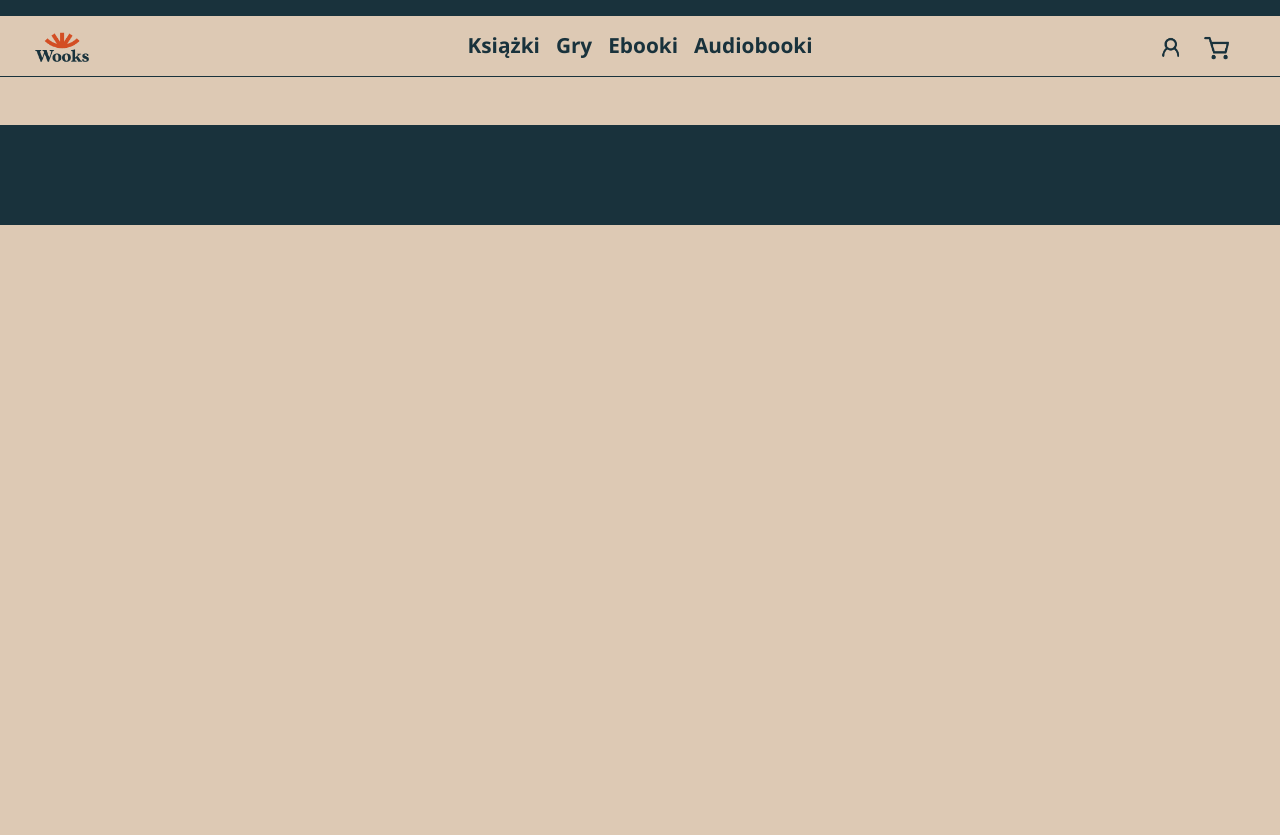
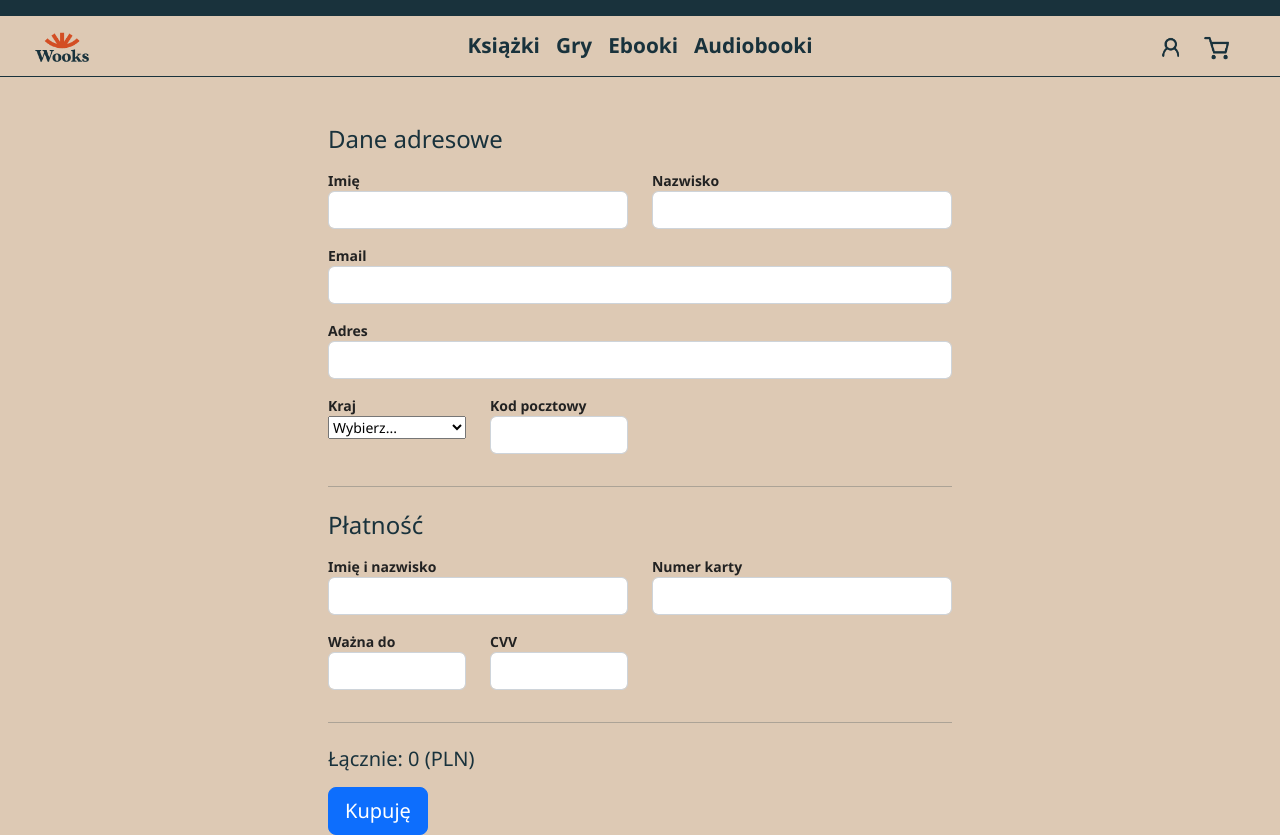
Before and after one commit to Jaroslaw-Bak/bookstore-frontend, a React (Create React App) app: page /Checkout in a window 1280 px wide. Before the commit the page ends 800 px from the top, so only its background shows below. Built offline with nearby package versions, Linux system fonts and the light colour scheme.

Commit message:
checkout page

```diff
--- a/src/App.js
+++ b/src/App.js
@@ -7,11 +7,11 @@ import Home from './components/Home/Home';
 import SingleProduct from './components/SingleProduct/SingleProduct';
 import Cart from './components/Cart/Cart';
 import Profile from './components/Profile/Profile';
-import Footer from './components/Footer/Footer';
 import ProductsPage from './components/ProductsPage/ProductsPage';
 import Admin from './components/Admin/Admin';
 import AddProduct from './components/Admin/AddProduct';
 import Users from './components/Admin/Users';
+import Checkout from './components/Checkout/Checkout';
 
 function App() {
 	return (
@@ -28,8 +28,8 @@ function App() {
 					<Route path='addProduct' element={<AddProduct />} />
 					<Route path='users' element={<Users />} />
 				</Route>
+				<Route path='Checkout'  element={<Checkout/>} />
 			</Routes>
-			<Footer />
 		</ShoppingCartProvider>
 	);
 }
--- a/src/components/Cart/Cart.js
+++ b/src/components/Cart/Cart.js
@@ -1,15 +1,19 @@
 import { useContext, useEffect, useState } from 'react';
 import { ShoppingCartContext } from '../../context/shoppingCartContext';
+import { Link } from 'react-router-dom';
 
 const Cart = () => {
-	const { cartItems, addToCart, removeFromCart, deleteFromCart} = useContext(ShoppingCartContext);
+	const { cartItems, addToCart, removeFromCart, deleteFromCart } =
+		useContext(ShoppingCartContext);
 	const [total, setTotal] = useState(0);
 
 	useEffect(() => {
 		setTotal(0);
 		const totalPrice = () => {
 			cartItems.map((el) => {
-				setTotal((prevState) => prevState + parseInt(Number(el.price) * Number(el.qty)));
+				setTotal(
+					(prevState) => prevState + parseInt(Number(el.price) * Number(el.qty))
+				);
 				return null;
 			});
 		};
@@ -39,7 +43,9 @@ const Cart = () => {
 												</div>
 
 												<div className='col-md-3 col-lg-3 col-xl-2 d-flex'>
-													<button onClick={() => removeFromCart(el)} className='btn px-2' >-</button>
+													<button onClick={() => removeFromCart(el)} className='btn px-2'>
+														-
+													</button>
 													<input value={el.qty} className='form-control form-control-sm' />
 													<button onClick={() => addToCart(el)} className='btn px-2'>
 														+
@@ -73,9 +79,11 @@ const Cart = () => {
 								<div className='card'>
 									<div className='card-body p-4'>
 										<div className='float-end me-5'>
-											<button type='button' className='btn btn-warning btn-block btn-lg'>
-												Płatności
-											</button>
+											<Link to='/Checkout'>
+												<button type='button' className='btn btn-warning btn-block btn-lg'>
+													Płatności
+												</button>
+											</Link>
 										</div>
 									</div>
 								</div>
--- /dev/null
+++ b/src/components/Checkout/Checkout.css
@@ -0,0 +1,10 @@
+.container {
+    max-width: 960px;
+    font-size: 14px;
+    display: flex;
+    justify-content: center;
+  }
+
+.border-top { border-top: 1px solid #e5e5e5; }
+.border-bottom { border-bottom: 1px solid #e5e5e5; }
+.box-shadow { box-shadow: 0 .25rem .75rem rgba(0, 0, 0, .05); }
--- /dev/null
+++ b/src/components/Checkout/Checkout.js
@@ -0,0 +1,165 @@
+import './Checkout.css';
+import 'bootstrap/dist/css/bootstrap.min.css';
+import { ShoppingCartContext } from '../../context/shoppingCartContext';
+import { useContext, useEffect, useState } from 'react';
+
+const Checkout = () => {
+	const { cartItems } = useContext(ShoppingCartContext);
+    const [total, setTotal] = useState(0);
+
+    useEffect(() => {
+		setTotal(0);
+		const totalPrice = () => {
+			cartItems.map((el) => {
+				setTotal(
+					(prevState) => prevState + parseInt(Number(el.price) * Number(el.qty))
+				);
+				return null;
+			});
+		};
+		totalPrice();
+	}, [cartItems]);
+
+	return (
+		<div className='maincontainer'>
+			<div className='container mt-5'>
+				<div className='col-md-8 order-md-1'>
+					<form className='needs-validation' novalidate>
+						<h4 className='mb-3'>Dane adresowe</h4>
+						<div className='row'>
+							<div className='col-md-6 mb-3'>
+								<label for='firstName'>Imię</label>
+								<input
+									type='text'
+									className='form-control'
+									id='firstName'
+									placeholder=''
+									value=''
+									required
+								/>
+								<div className='invalid-feedback'>Valid first name is required.</div>
+							</div>
+							<div className='col-md-6 mb-3'>
+								<label for='lastName'>Nazwisko</label>
+								<input
+									type='text'
+									className='form-control'
+									id='lastName'
+									placeholder=''
+									value=''
+									required
+								/>
+								<div className='invalid-feedback'>Valid last name is required.</div>
+							</div>
+						</div>
+						<div className='mb-3'>
+							<label for='email'>Email </label>
+							<input type='email' className='form-control' id='email' placeholder='' />
+							<div className='invalid-feedback'>
+								Please enter a valid email address for shipping updates.
+							</div>
+						</div>
+						<div className='mb-3'>
+							<label for='address'>Adres</label>
+							<input
+								type='text'
+								className='form-control'
+								id='address'
+								placeholder=''
+								required
+							/>
+							<div className='invalid-feedback'>
+								Please enter your shipping address.
+							</div>
+						</div>
+						<div className='row'>
+							<div className='col-md-3 mb-3'>
+								<label for='country'>Kraj</label>
+								<select className='custom-select d-block w-100' id='country' required>
+									<option value=''>Wybierz...</option>
+									<option>Polska</option>
+								</select>
+								<div className='invalid-feedback'>Please select a valid country.</div>
+							</div>
+							<div className='col-md-3 mb-3'>
+								<label for='zip'>Kod pocztowy</label>
+								<input
+									type='text'
+									className='form-control'
+									id='zip'
+									placeholder=''
+									required
+								/>
+								<div className='invalid-feedback'>Zip code required.</div>
+							</div>
+						</div>
+						<hr className='mb-4' />
+						<h4 className='mb-3'>Płatność</h4>
+
+						<div className='row'>
+							<div className='col-md-6 mb-3'>
+								<label for='cc-name'>Imię i nazwisko</label>
+								<input
+									type='text'
+									className='form-control'
+									id='cc-name'
+									placeholder=''
+									required
+								/>
+								<div className='invalid-feedback'>Name on card is required</div>
+							</div>
+							<div className='col-md-6 mb-3'>
+								<label for='cc-number'>Numer karty</label>
+								<input
+									type='text'
+									className='form-control'
+									id='cc-number'
+									placeholder=''
+									required
+								/>
+								<div className='invalid-feedback'>Credit card number is required</div>
+							</div>
+						</div>
+						<div className='row'>
+							<div className='col-md-3 mb-3'>
+								<label for='cc-expiration'>Ważna do</label>
+								<input
+									type='text'
+									className='form-control'
+									id='cc-expiration'
+									placeholder=''
+									required
+								/>
+								<div className='invalid-feedback'>Expiration date required</div>
+							</div>
+							<div className='col-md-3 mb-3'>
+								<label for='cc-expiration'>CVV</label>
+								<input
+									type='text'
+									className='form-control'
+									id='cc-cvv'
+									placeholder=''
+									required
+								/>
+								<div className='invalid-feedback'>Security code required</div>
+							</div>
+						</div>
+
+						<hr className='mb-4' />
+						<div className='col-md-6 mb-3'>
+							<div>
+								<h5>Łącznie: {total} (PLN)</h5>
+
+							</div>
+						</div>
+						<button className='btn btn-primary btn-lg btn-block' type='button'>
+							Kupuję
+						</button>
+					</form>
+				</div>
+			</div>
+		</div>
+	);
+};
+
+export default Checkout;
--- a/src/components/Footer/Footer.js
+++ /dev/null
@@ -1,7 +0,0 @@
-import styles from './Footer.module.css'
-
-const Footer = () => {
-	return <div className={styles.footer}></div>;
-};
-
-export default Footer;
--- a/src/components/Footer/Footer.module.css
+++ /dev/null
@@ -1,8 +0,0 @@
-.footer {
-    margin-top: 3rem;
-    display: flex;
-    justify-content: center;
-    align-items: center;
-    height: 100px;
-    background-color: #19323C;
-}
```
Also changed, not shown: src/components/Checkout/asd.js (added, +33 -0 lines).
